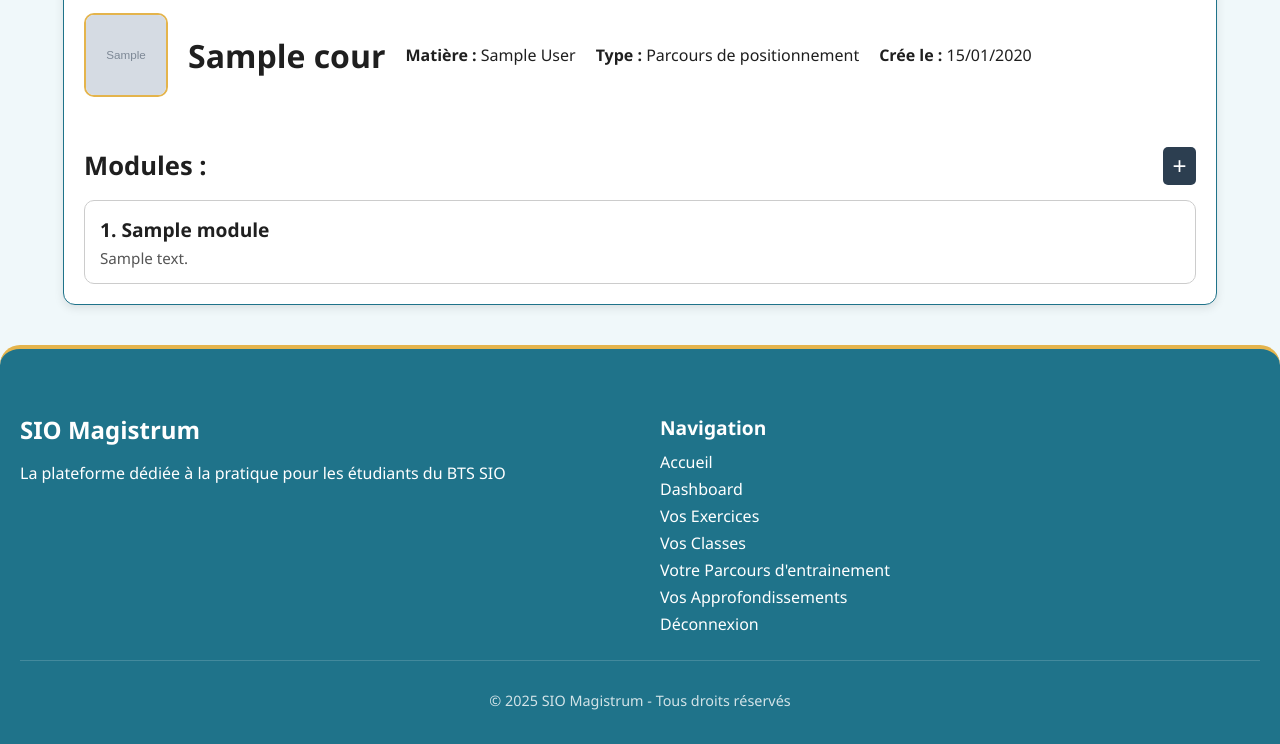
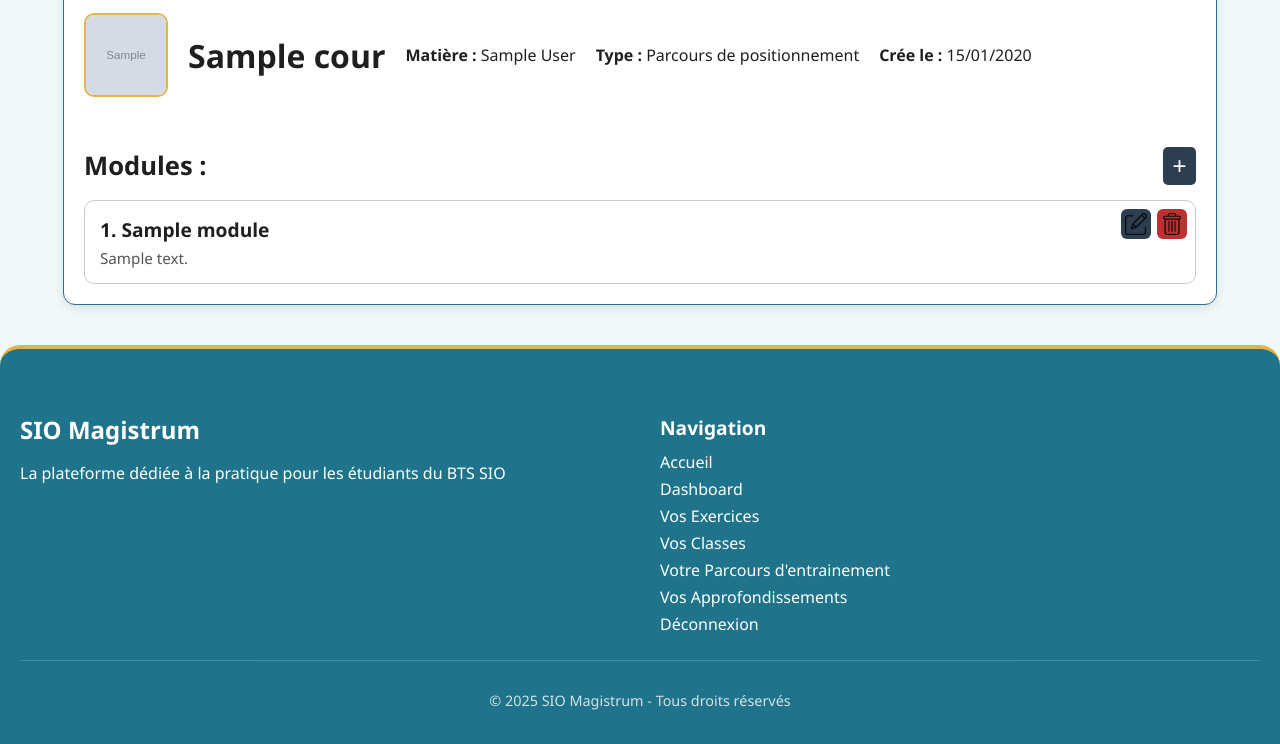
Before and after one commit to Apprentissage-Cours-Stage/SIO-Magistrum, a Django app: page /dashboard/professeur/cours/1/ in a window 1280 px wide. Shown: the part 383-1127 px from the top of the page. Run offline with Django 5.2, Linux system fonts and the light colour scheme; a user stored in the database is signed in; tables that the repository leaves empty hold one stand-in row (values such as "Sample post"); grey boxes marked "Sample" are stand-in pictures.

Commit message:
Ajout des bouton et du modal d'eddition ainsi que le bouton de suppression

```diff
--- a/SIOMagistrum/dashboards/templates/dashboards/profs/cours/cours_detail.html
+++ b/SIOMagistrum/dashboards/templates/dashboards/profs/cours/cours_detail.html
@@ -1,5 +1,6 @@
 <!DOCTYPE html>
 <html lang="fr">
+
 <head>
     <meta charset="UTF-8">
     <title>SIO Magistrum - Détails du Cours {{cours.titre}}</title>
@@ -8,15 +9,18 @@
     <link rel="stylesheet" href="{% static 'partials/header.css' %}">
     <link rel="stylesheet" href="{% static 'partials/footer.css' %}">
 </head>
+
 <body>
     {% include 'partials/header.html' %}
     <main>
         <section class="cours-details">
             <div class="cours-banner">
-                <img src="{% if cours.banniere %}{{ cours.banniere.url }}{% else %}/static/dashboards/ASSETS/BANNERPLACEHOLDER.png{% endif %}" alt="Bannière du cours">
+                <img src="{% if cours.banniere %}{{ cours.banniere.url }}{% else %}/static/dashboards/ASSETS/BANNERPLACEHOLDER.png{% endif %}"
+                    alt="Bannière du cours">
             </div>
             <div class="cours-info">
-                <img src="{% if cours.icon %}{{ cours.icon.url }}{% else %}/static/dashboards/ASSETS/ICONPLACEHOLDER.png{% endif %}" alt="Icône">
+                <img src="{% if cours.icon %}{{ cours.icon.url }}{% else %}/static/dashboards/ASSETS/ICONPLACEHOLDER.png{% endif %}"
+                    alt="Icône">
                 <h1>{{cours.titre}}</h1>
                 <p><strong>Matière :</strong> {{ cours.matiere.nom }}</p>
                 <p><strong>Type :</strong> {{ cours.get_type_cours_display }}</p>
@@ -30,25 +34,43 @@
                 {% if modules %}
                 <div class="liste-modules">
                     {% for m in modules %}
-                        <div class="carte-module">
+                    <div class="carte-module">
+                        <div class="carte-header">
                             <h3>{{m.ordre}}. {{m.titre}}</h3>
-                            {% if m.description %}
-                                <p>{{m.description}}</p>
-                            {% endif %}
+                            <div class="carte-actions">
+                                <!-- Bouton modifier -->
+                                <a href="#" class="btn-modify" data-id="{{ m.id }}" data-titre="{{ m.titre }}"
+                                    data-description="{{ m.description|default:'' }}" data-ordre="{{ m.ordre }}">
+                                    <img src="{% static 'dashboards/ASSETS/MODIFY.png' %}" alt="Modifier">
+                                </a>
+
+                                <!-- Bouton supprimer -->
+                                <form method="post" action="#"
+                                    class="form-supprimer" onClick="event.stopPropagation();">
+                                    {% csrf_token %}
+                                    <button type="submit" class="btn-delete">
+                                        <img src="{% static 'dashboards/ASSETS/DELETE.png' %}" alt="Supprimer">
+                                    </button>
+                                </form>
+                            </div>
                         </div>
+                        {% if m.description %}
+                        <p>{{m.description}}</p>
+                        {% endif %}
+                    </div>
                     {% endfor %}
                 </div>
                 {% else %}
-                    <p>Ce cours n'as pas encore de modules.</p>
+                <p>Ce cours n'as pas encore de modules.</p>
                 {% endif %}
             </div>
         </section>
     </main>
     {% include 'partials/footer.html' %}
     <!-- Modal création module -->
-    <div id="modalModule" class="modal">
+    <div id="modalAjoutModule" class="modal">
         <div class="modal-content">
-            <span class="close">&times;</span>
+            <span class="close close-add">&times;</span>
             <h2>Créer un module</h2>
             <form method="POST" action="#">
                 {% csrf_token %}
@@ -65,6 +87,26 @@
             </form>
         </div>
     </div>
+    <div id="modalEditModule" class="modal">
+        <div class="modal-content">
+            <span class="close close-edit">&times;</span>
+            <h2>Modifier un module</h2>
+            <form method="POST" action="#">
+                {% csrf_token %}
+                <label for="edit_titre_module">Titre :</label>
+                <input type="text" id="edit_titre_module" name="titre" required>
+
+                <label for="edit_description_module">Description :</label>
+                <textarea id="edit_description_module" name="description"></textarea>
+
+                <label for="edit_ordre_module">Ordre :</label>
+                <input type="number" id="edit_ordre_module" name="ordre" value="1" min="1">
+
+                <button type="submit" class="btn-cours">Enregistrer</button>
+            </form>
+        </div>
+    </div>
 </body>
 <script src="{% static 'dashboards/JAVASCRIPT/cours/cours_details.js' %}"></script>
+
 </html>
--- a/SIOMagistrum/static/dashboards/CSS/cours/cours_details.css
+++ b/SIOMagistrum/static/dashboards/CSS/cours/cours_details.css
@@ -109,6 +109,7 @@ main {
 }
 
 .carte-module {
+    position: relative;
     padding: 15px;
     border: 1px solid #ccc;
     border-radius: 10px;
@@ -231,6 +232,62 @@ main {
     background-color: var(--btn-hover); /* teinte plus foncée de l'accent */
 }
 
+.carte-actions {
+    position: absolute;
+    overflow: visible;
+    top: 8px;
+    right: 8px;
+    display: flex;
+    gap: 6px;
+    z-index: 10;
+}
+
+/* Bouton modifier (déjà existant) */
+.btn-modify {
+    background-color: var(--btn-color);
+    width: 22px;
+    height: 22px;
+    padding: 4px;
+    border-radius: 6px;
+    display: flex;
+    justify-content: center;
+    align-items: center;
+}
+
+.btn-modify img {
+    width: 100%;
+    height: 100%;
+    object-fit: contain;
+}
+
+/* Bouton supprimer */
+.btn-delete {
+    background-color: #b93131;
+    width: 30px;
+    height: 30px;
+    padding: 4px;
+    border: none;
+    border-radius: 6px;
+    cursor: pointer;
+    transition: background-color 0.2s;
+}
+
+.btn-delete:hover {
+    background-color: #8a2424;
+}
+
+.btn-delete img {
+    width: 100%;
+    height: 100%;
+    object-fit: contain;
+}
+
+/* Position du formulaire de suppression */
+.form-supprimer {
+    margin: 0;
+    padding: 0;
+}
+
 /* Animation apparition */
 @keyframes fadeIn {
     from { opacity: 0; transform: translateY(-20px);}
```
